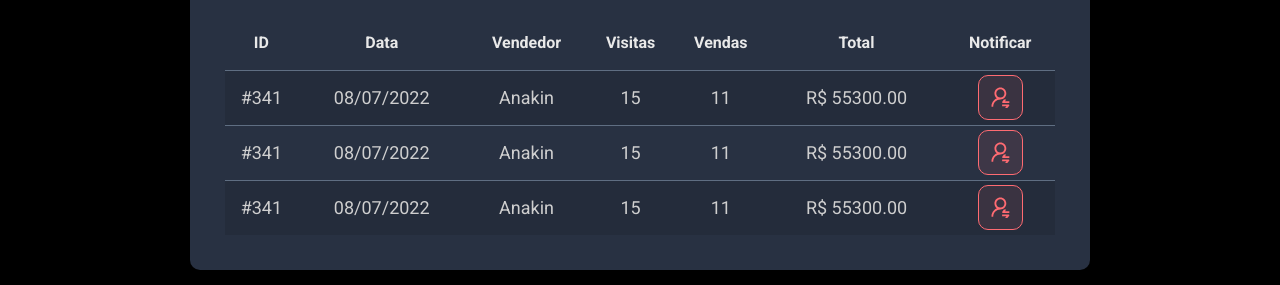
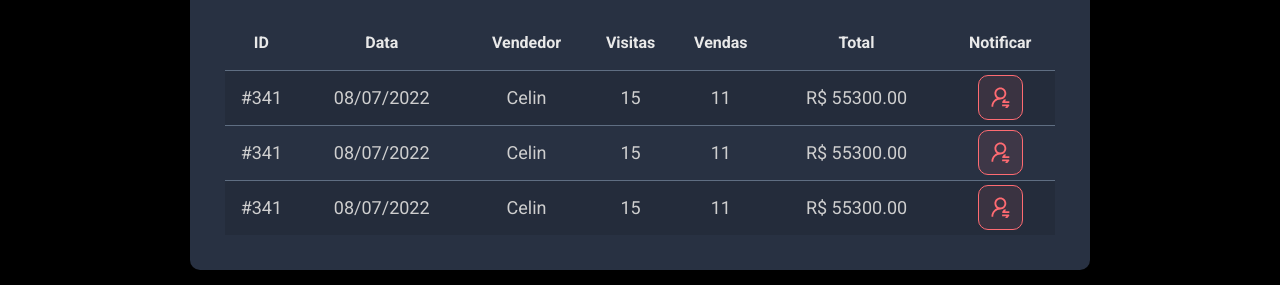
Before and after one commit to onvito/dsmeta-full, a React (Vite) app in the folder frontend/: page / in a window 1280 px wide. Shown: the part 452-737 px from the top of the page. Built offline with nearby package versions, Linux system fonts and the light colour scheme.

Commit message:
alterando title projeto

```diff
--- a/frontend/index.html
+++ b/frontend/index.html
@@ -4,7 +4,7 @@
     <meta charset="UTF-8" />
     <link rel="icon" type="image/svg+xml" href="/vite.svg" />
     <meta name="viewport" content="width=device-width, initial-scale=1.0" />
-    <title>Vite + React + TS</title>
+    <title>Vitinho Project</title>
   </head>
   <body>
     <div id="root"></div>
--- a/frontend/src/components/SalesCard/index.tsx
+++ b/frontend/src/components/SalesCard/index.tsx
@@ -52,7 +52,7 @@ function SalesCard() {
               <tr>
                 <td className="show992">#341</td>
                 <td className="show576">08/07/2022</td>
-                <td>Anakin</td>
+                <td>Celin</td>
                 <td className="show992">15</td>
                 <td className="show992">11</td>
                 <td>R$ 55300.00</td>
@@ -65,7 +65,7 @@ function SalesCard() {
               <tr>
                 <td className="show992">#341</td>
                 <td className="show576">08/07/2022</td>
-                <td>Anakin</td>
+                <td>Celin</td>
                 <td className="show992">15</td>
                 <td className="show992">11</td>
                 <td>R$ 55300.00</td>
@@ -78,7 +78,7 @@ function SalesCard() {
               <tr>
                 <td className="show992">#341</td>
                 <td className="show576">08/07/2022</td>
-                <td>Anakin</td>
+                <td>Celin</td>
                 <td className="show992">15</td>
                 <td className="show992">11</td>
                 <td>R$ 55300.00</td>
```
